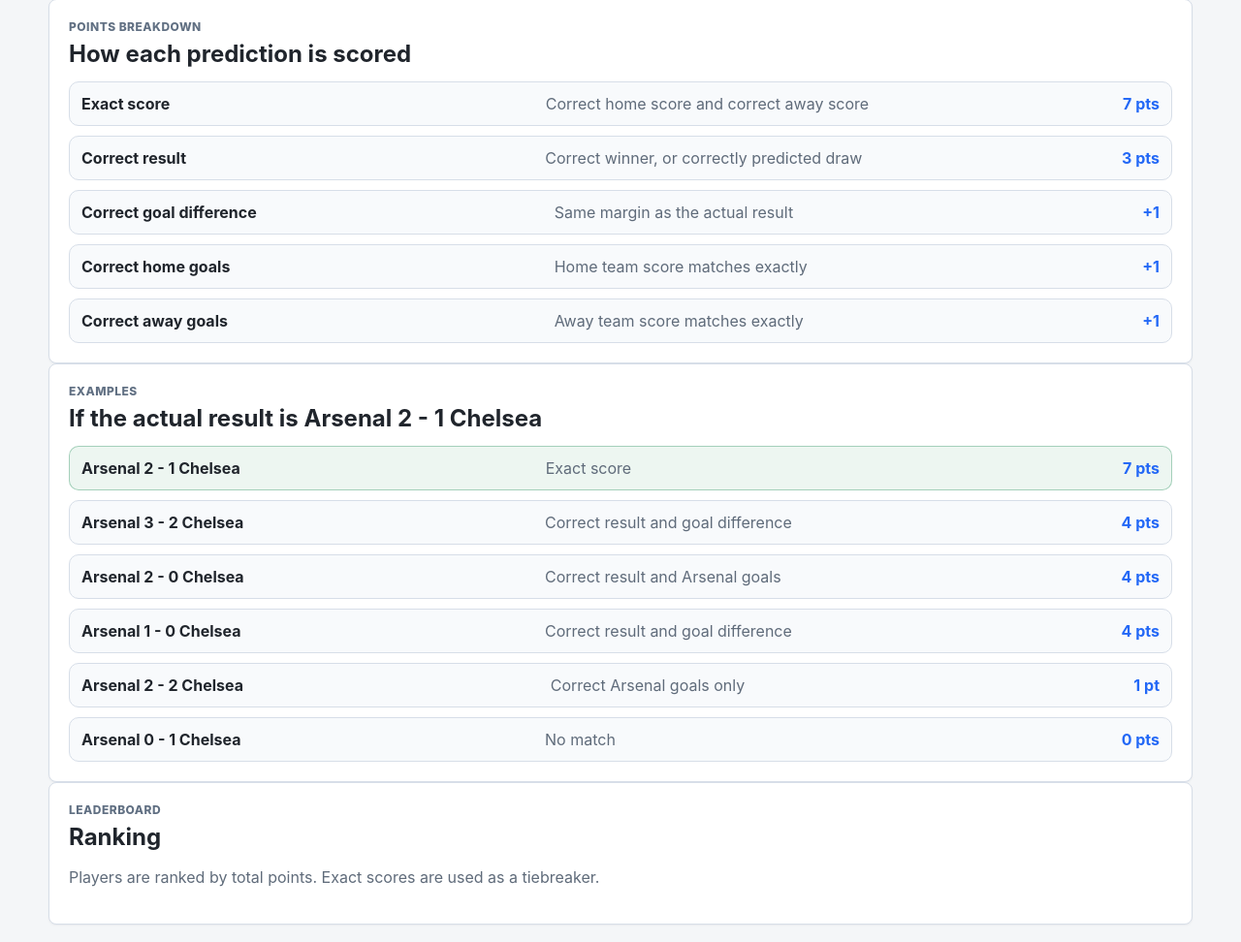
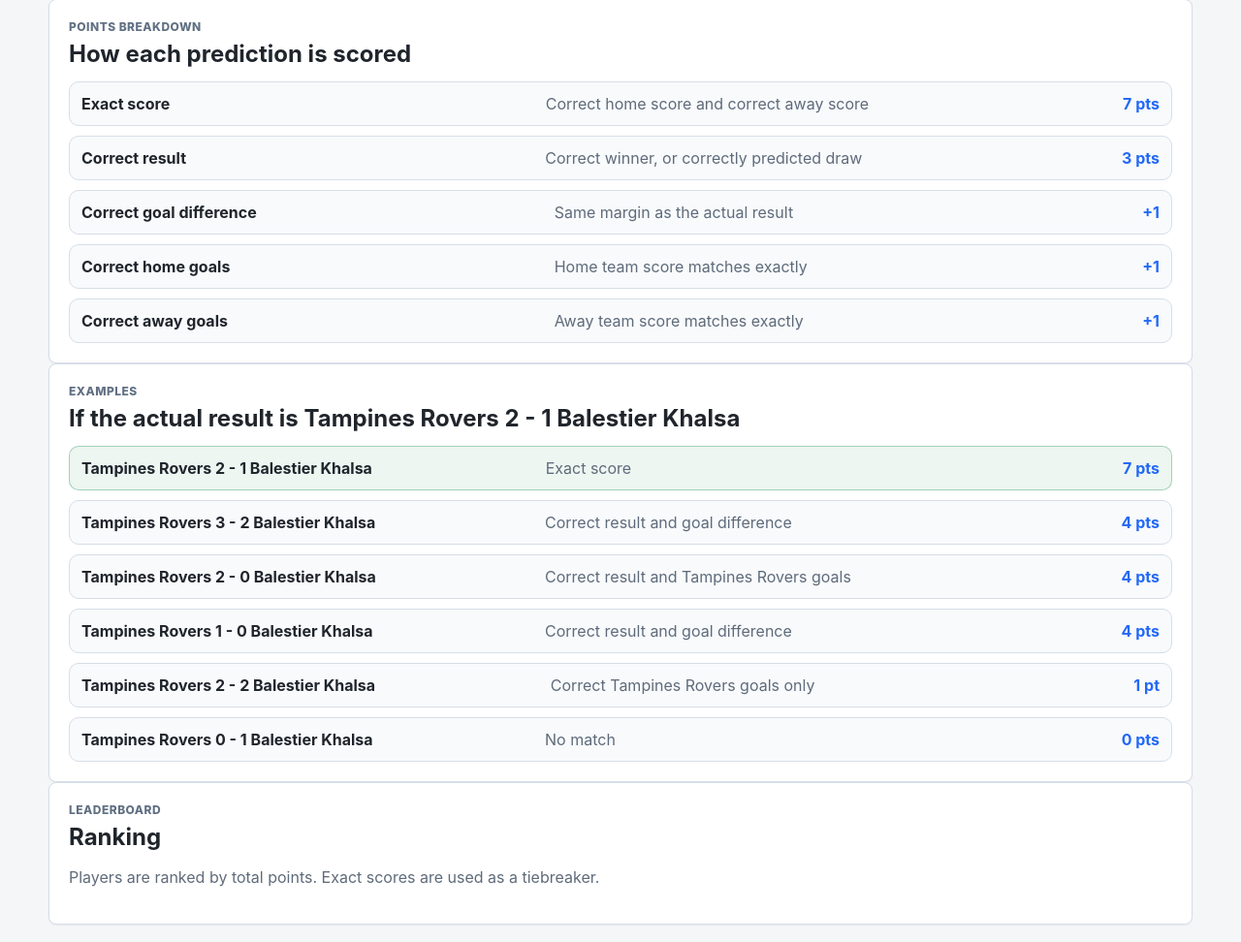
Before and after one commit to soojh007/prediction-league-platform, a Django app: template templates/leagues/rules.html in a window 1280 px wide. Shown: the part 364-1336 px from the top of the page at 97% size. Run offline with Django 4.2, Linux system fonts and the light colour scheme; the template is opened without the code that fills it, so the values that code supplies are empty.

Commit message:
Use SPL teams in rules examples

```diff
--- a/templates/leagues/rules.html
+++ b/templates/leagues/rules.html
@@ -87,38 +87,38 @@
     <div class="section-heading compact">
         <div>
             <p class="eyebrow">Examples</p>
-            <h2>If the actual result is Arsenal 2 - 1 Chelsea</h2>
+            <h2>If the actual result is Tampines Rovers 2 - 1 Balestier Khalsa</h2>
         </div>
     </div>
 
     <div class="rules-examples">
         <div class="rules-example exact">
-            <strong>Arsenal 2 - 1 Chelsea</strong>
+            <strong>Tampines Rovers 2 - 1 Balestier Khalsa</strong>
             <span>Exact score</span>
             <b>7 pts</b>
         </div>
         <div class="rules-example">
-            <strong>Arsenal 3 - 2 Chelsea</strong>
+            <strong>Tampines Rovers 3 - 2 Balestier Khalsa</strong>
             <span>Correct result and goal difference</span>
             <b>4 pts</b>
         </div>
         <div class="rules-example">
-            <strong>Arsenal 2 - 0 Chelsea</strong>
-            <span>Correct result and Arsenal goals</span>
+            <strong>Tampines Rovers 2 - 0 Balestier Khalsa</strong>
+            <span>Correct result and Tampines Rovers goals</span>
             <b>4 pts</b>
         </div>
         <div class="rules-example">
-            <strong>Arsenal 1 - 0 Chelsea</strong>
+            <strong>Tampines Rovers 1 - 0 Balestier Khalsa</strong>
             <span>Correct result and goal difference</span>
             <b>4 pts</b>
         </div>
         <div class="rules-example">
-            <strong>Arsenal 2 - 2 Chelsea</strong>
-            <span>Correct Arsenal goals only</span>
+            <strong>Tampines Rovers 2 - 2 Balestier Khalsa</strong>
+            <span>Correct Tampines Rovers goals only</span>
             <b>1 pt</b>
         </div>
         <div class="rules-example">
-            <strong>Arsenal 0 - 1 Chelsea</strong>
+            <strong>Tampines Rovers 0 - 1 Balestier Khalsa</strong>
             <span>No match</span>
             <b>0 pts</b>
         </div>
```
